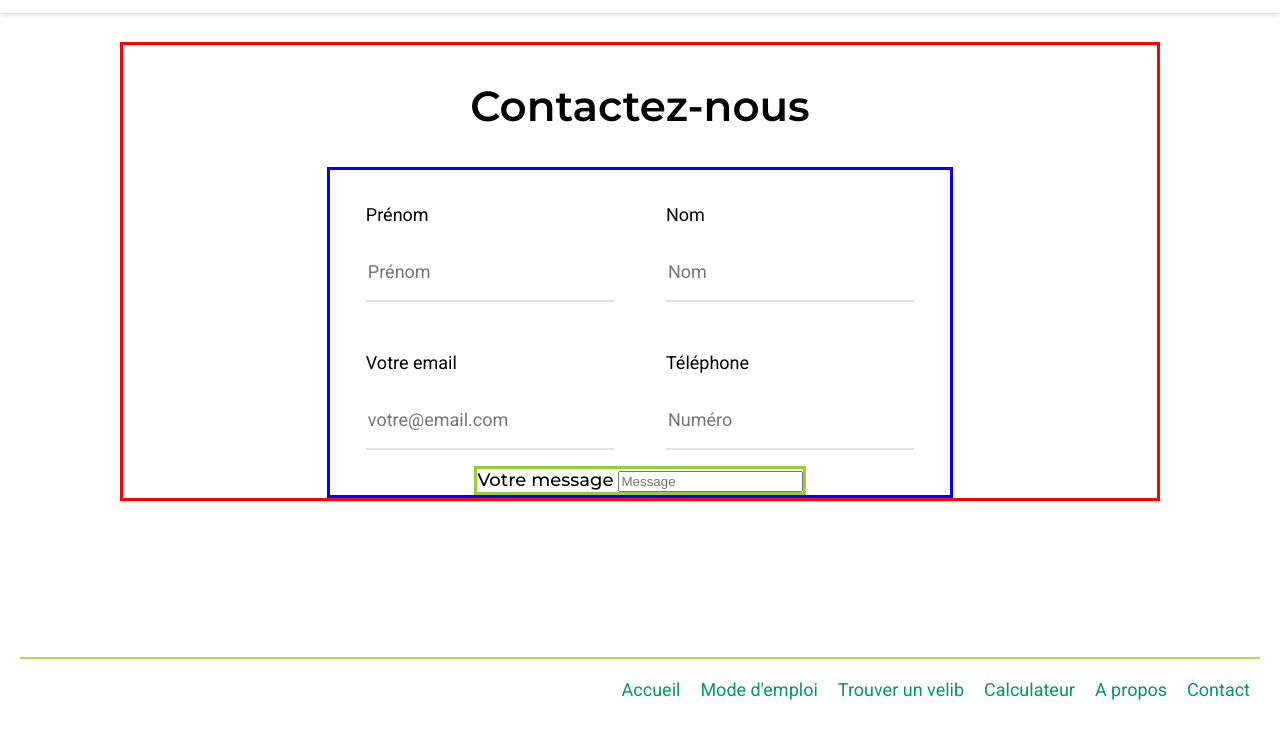
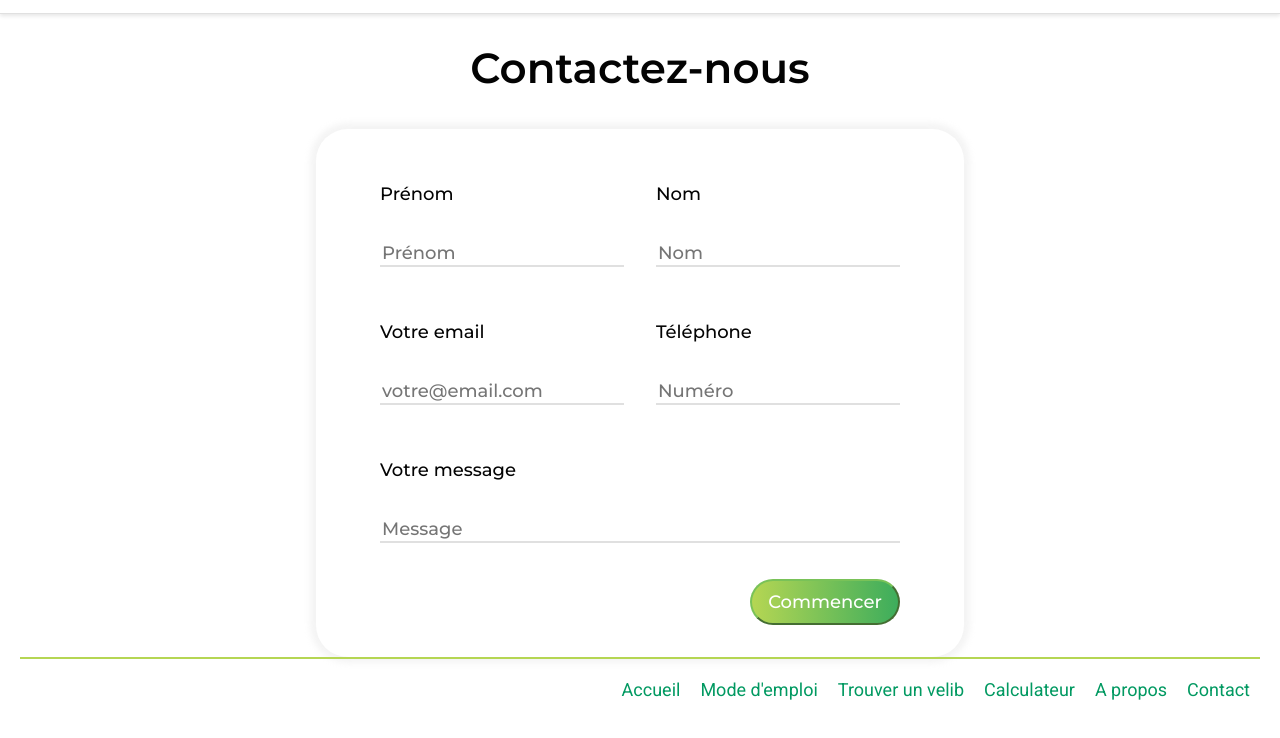
Before and after one commit to Astridnz/Brief-CO2WEB, a plain HTML site: page contact.html in a window 1280 px wide. Shown: the part 70-808 px from the top of the page. Drawn offline with nearby package versions, Linux system fonts and the light colour scheme; files that its build step writes are made by us from their sources.

Commit message:
ajout images

```diff
--- a/contact.html
+++ b/contact.html
@@ -38,44 +38,47 @@
     <section class="contact">
       <h1>Contactez-nous</h1>
 
-      <div class="contact__flex">
 
-        <form action="#">
+
+        <form class="contact-flex" action="#">
 
           <div class="contact__info">
-            <div class="contact__champs">
+            <div class="contact__info__champs">
               <label class="corpsdetexte" for="prenom">Prénom</label>
-              <input type="text" name="Prénom" id="prenom" placeholder="Prénom">
+              <input class="corpsdetexte" type="text" name="Prénom" id="prenom" placeholder="Prénom">
             </div>
 
-            <div class="contact__champs">
+            <div class="contact__info__champs">
               <label class="corpsdetexte" for="nom">Nom</label>
-              <input type="text" name="Nom" id="nom"  placeholder="Nom">
+              <input class="corpsdetexte" type="text" name="Nom" id="nom"  placeholder="Nom">
             </div>
           </div>
 
           <div class="contact__info">
-            <div class="contact__champs">
+            <div class="contact__info__champs">
               <label class="corpsdetexte" for="mail">Votre email</label>
-              <input type="email" name="Votre email" id="mail" placeholder="votre@email.com">
+              <input class="corpsdetexte" type="email" name="Votre email" id="mail" placeholder="votre@email.com">
             </div>
 
-            <div class="contact__champs">
+            <div class="contact__info__champs">
               <label class="corpsdetexte" for="tel">Téléphone</label>
-              <input type="number" name="Téléphone" id="tel" placeholder="Numéro">
+              <input class="corpsdetexte" type="number" name="Téléphone" id="tel" placeholder="Numéro">
             </div>
 
 
           </div>
 
           <div class="contact__info">
-            <div  class="contact__champs__message">
+            <div  class="contact__info__champs--fullwidht">
               <label class="corpsdetexte" for="message">Votre message</label>
-              <input type="textarea"  name="VOtre message" id="message" placeholder="Message">
+              <input class="corpsdetexte" type="textarea"  name="Votre message" id="message" placeholder="Message">
             </div>
           </div>
+
+              <input class="button_1" type="button" value="Commencer">
+
         </form>
-      </div>
+
 
     </section>
   </main>
--- a/pages/_contact.scss
+++ b/pages/_contact.scss
@@ -1,52 +1,57 @@
 .contact {
-  border: red solid;
+
 
   h1{
     text-align: center;
   }
-  &__flex {
-    border: blue solid;
+
+  &-flex {
+
     display: flex;
-    flex-direction: column;
-    width: 60%;
+    flex-direction: row;
+    flex-wrap: wrap;
+    width: 50%;
     margin: auto;
+    box-shadow: 0px 0px 6px 6px rgba(202, 201, 201, 0.2); /* Ombre */
+    border-radius: 2em;
+    padding: 0em  4em 2em 4em;
   }
 
   &__info {
     display: flex;
-    flex-direction: row;
-    flex-wrap: wrap;
-    justify-content: space-evenly;
+    width: 100%;
+    gap: 2em;
+
+    label{
+      margin-top: 3em;
+    }
+
+    input{
+      border-style : none none solid none;
+      border-color: $border-color;
+      margin-top: 2em;
+
+    }
 
   }
 
+  &__info__champs {
+    display: flex;
+    flex-direction: column;
+    width: 50%;
 
 
-  &__champs {
-    display: flex;
-    flex-direction: column;
-    width: 40%;
-    margin: 1rem;
+    &--fullwidht {
+      display: flex;
+      flex-direction: column;
+      width: 100%;
+    }
 
 
-    label {
-    font-family: $font-family-text;
-    padding-top: 1em;
-    }
-
-    input {
-    font-family: $font-family-text;
-    font-size: $font-size-text;
-    padding-bottom: 1em;
-    padding-top: 2em;
-    border-style: none none solid none;
-    border-color: $border-color;
-    color: $border-color;
-
-    }
-
-    &__message{
-      border: yellowgreen solid;
-    }
+  }
+  .button_1{
+    align-self: flex-end;
+    margin-top: 2em;
+    margin-left: auto;
   }
 }
--- a/pages/_mode-demploi.scss
+++ b/pages/_mode-demploi.scss
@@ -32,7 +32,7 @@
       &:nth-child(2) {
         // ombre sur le calculateur magique
         box-shadow: 0px 0px 6px 6px rgba(202, 201, 201, 0.2); /* Ombre */
-        border-radius: 5%;
+        border-radius: 2em;
       }
 
 
```
Also changed, not shown: ressources/images/arrow-left.png (added), ressources/images/arrow-right.png (added), ressources/images/background-apropos-ordi.png (added), ressources/images/bubbles-du-calculateur-magique.svg (added), ressources/images/quart-de-rond-calculateur-magique.svg (added), ressources/images/rond-bottom-left.svg (added), ressources/images/rond-creux-vert-darker.svg (added), ressources/images/rond-creux-vert-light.svg (added), ressources/images/rond-creux-vert-medium.svg (added), ressources/images/ronds-creux-ensemble.svg (added).
